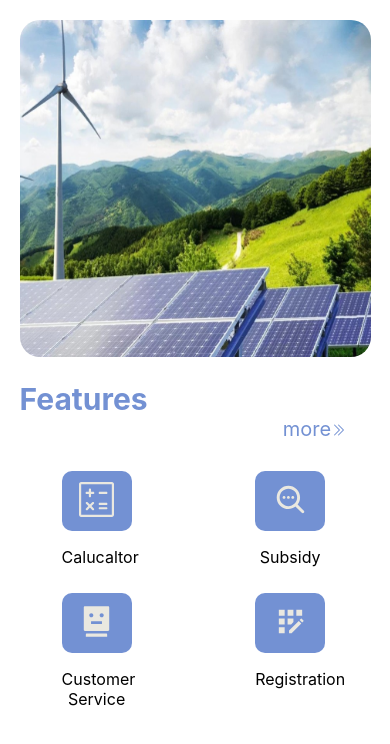
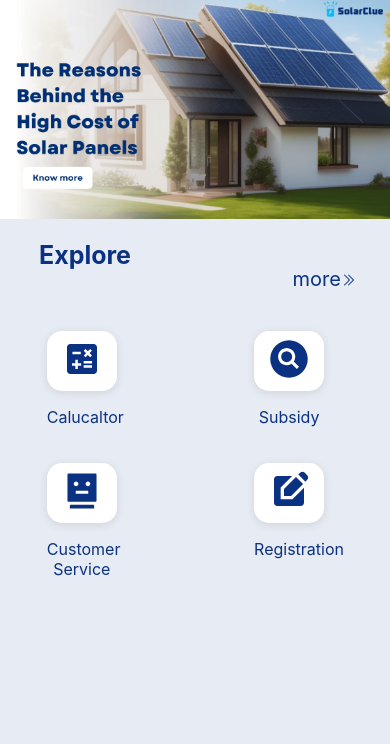
Before and after one commit to muralikarthik123/newsamrajapp, a React (Create React App) app: page /home in a window 390 px wide. Shown: the top 744 px of the page. Built offline with nearby package versions, Linux system fonts and the light colour scheme.

Commit message:
home.css home.jsx start.css

```diff
--- a/src/home/home.css
+++ b/src/home/home.css
@@ -1,32 +1,37 @@
 @media(max-width:500px){
     .p2{
-        width:90%;
-        margin: 5%;
+        width:100%;
+        background-color: #e7ebf3;
+        color:#0b3182;
+        height:100%;
+        min-height: 100vh;
         .img2{
             width:100%;
-            height:40vh;
-            border-radius: 20px;
         }
         h1{
-            font-size: 30px;
-            color:#7391d3;
+            font-size: 25px;
+            padding-left: 10%;
         }
         .more{
             padding-left: 75%;
             font-size:20px;
             margin-top: -20px;
-            color:#7391d3;
         }
 
         .icon1{
             margin-top: -15px;
-            color:#7391d3;
+            color:#0b3182;
+        }
+
+        .icon2{
+           font-size: 50px;
+           color:#0b3182;
         }
 
         .c1{
             display:flex;
             gap:40%;
-            margin-top: 10px;
+            margin-top: 20px;
             margin-left: 12%;
            .boxes{
             width:70px;
@@ -34,13 +39,14 @@
             .bt13{
                 width:100%;
                 height:60px;
-                background-color:#7391d3;
-                border-radius: 10px;
+                background-color:white;
+                border-radius: 15px;
                 border:none;
                 font-size: 16px;
+                box-shadow: 0 2px 10px rgba(0.1, 0.1, 0.1, 0.1);
                 .icons{
-                    font-size: 35px;
-                    color:rgb(234, 232, 224);
+                    font-size: 40px;
+                    color:#0b3182;
                 }
             }
            }
--- a/src/home/home.jsx
+++ b/src/home/home.jsx
@@ -1,15 +1,16 @@
 import React from 'react'
 import './home.css'
-import { SlCalculator } from "react-icons/sl";
-import { CgSearchLoading } from "react-icons/cg";
+import { MdCalculate } from "react-icons/md";
+import { IoSearchCircleSharp } from "react-icons/io5";
 import { AiFillRobot } from "react-icons/ai";
-import { MdAppRegistration } from "react-icons/md";
+import { MdEditSquare } from "react-icons/md";
 import { HiChevronDoubleRight } from "react-icons/hi2";
 export default function home() {
   return (
     <div className='p2'>
-      <img className='img2' src='./img2.jpeg' alt=''/>
-      <h1>Features</h1>
+      <img className='img2' src='./img2.png' alt=''/>
+      <br/>
+      <h1>Explore</h1>
       <div style={{display:'flex'}}>
         <p className='more'>more</p>
         <HiChevronDoubleRight className='icon1'/>
@@ -17,13 +18,13 @@ export default function home() {
       <div className='c1'>
         {/*1 and 2 buttons*/}
             <div className='boxes'>
-            <button className='bt13'><SlCalculator className='icons'/></button>
+            <button className='bt13'>< MdCalculate className='icons'/></button>
             <br/>
             <p>Calucaltor</p>
             </div>
 
             <div className='boxes'>
-            <button className='bt13'><CgSearchLoading  className='icons'/></button>
+            <button className='bt13'><IoSearchCircleSharp className='icon2'/></button>
             <br/>
             <p>Subsidy</p>
             </div>
@@ -37,7 +38,7 @@ export default function home() {
           </div>
 
           <div className='boxes'>
-            <button className='bt13'><MdAppRegistration className='icons'/></button>
+            <button className='bt13'><MdEditSquare  className='icons'/></button>
             <br/>
             <p>Registration</p>
           </div>
--- a/src/start/start.css
+++ b/src/start/start.css
@@ -1,13 +1,14 @@
 @media(max-width:500px){
     .p1{
         width:100%;
+        background-color: #edf0f5;
         .image1{
             width:100%;
             height:50vh;
 
         }
         h1{
-            color:green;
+            color:#0b3182;
             font-size: 35px;
             margin-left: 5%;
             font-weight: 800;
@@ -27,7 +28,7 @@
             height:50px;
             margin-left: 2.5%;
             border-radius: 15px;
-            background-color: green;
+            background-color:#0b3182;
             margin-top:10px;
             color:white;
             font-size: 20px;
```
Also changed, not shown: public/img2.jpeg (deleted), public/img2.png (added).
